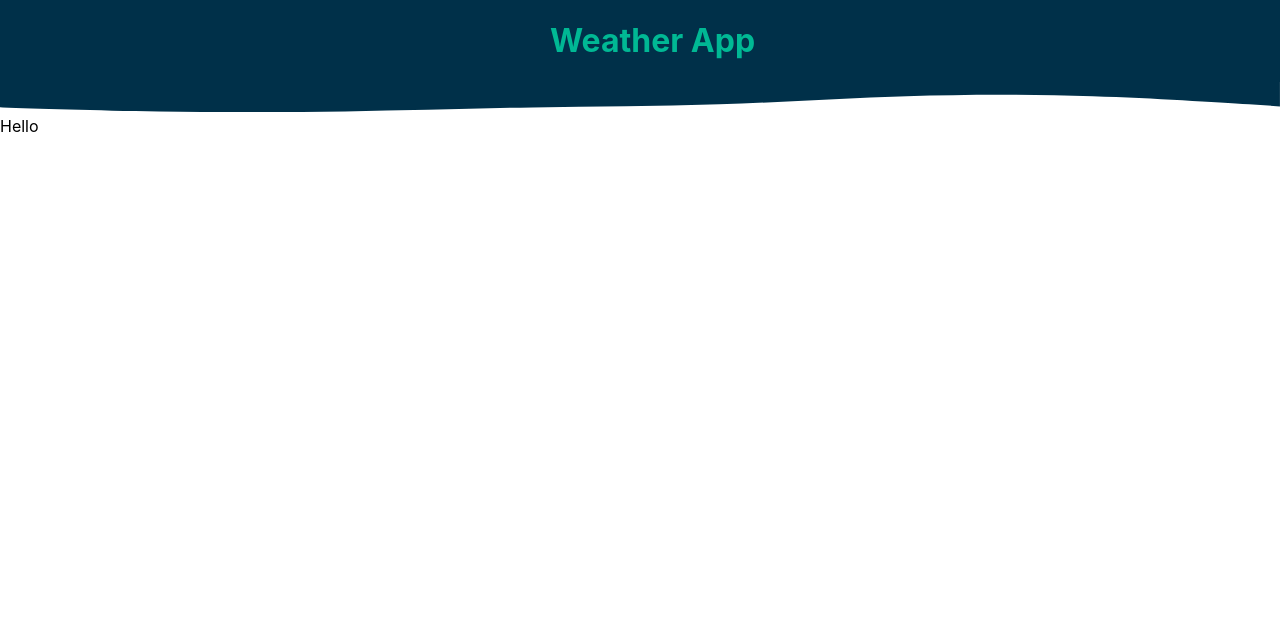
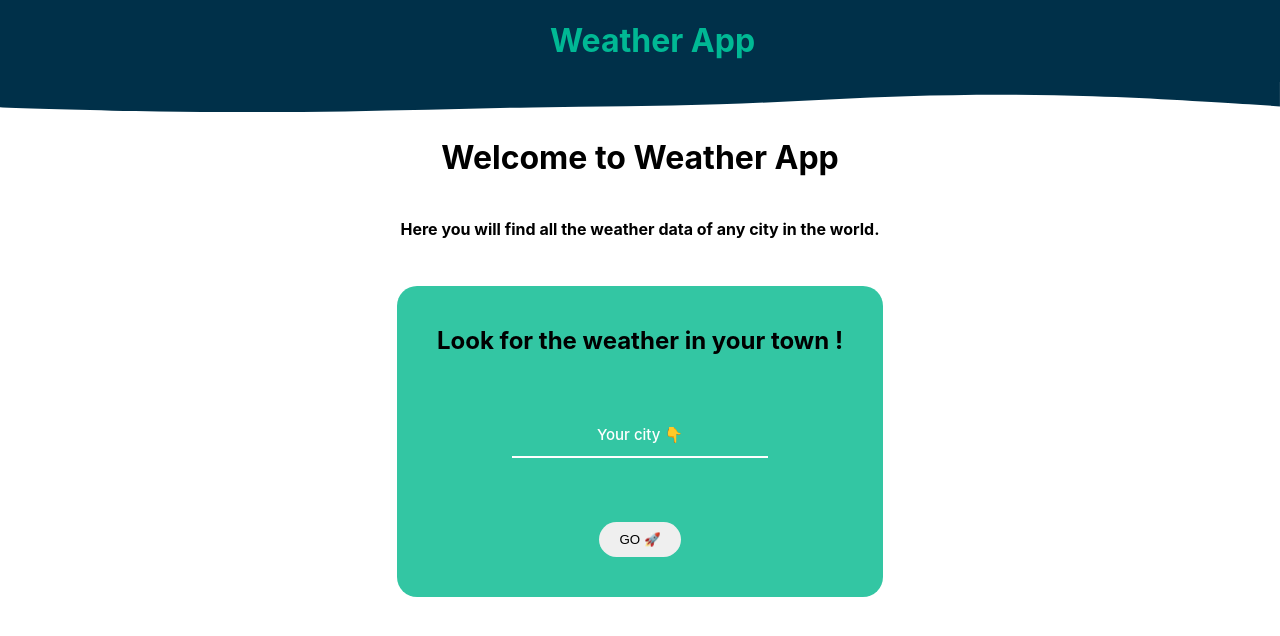
Before and after one commit to ValentinDft/Weather_App, a React (Create React App) app: page / in a window 1280 px wide. Shown: the top 636 px of the page. Built offline with nearby package versions, Linux system fonts and the light colour scheme.

Commit message:
Ajout du front pour le formulaire

```diff
--- /dev/null
+++ b/src/Components/Form.js
@@ -0,0 +1,102 @@
+import React from 'react'
+import styled from 'styled-components'
+
+export default function Form() {
+    return (
+        <FormCity>
+
+            <h2 style={{textAlign: "center", margin: "0px 10px 50px 10px"}}>Look for the weather in your town !</h2>
+            <FormGroupField>
+                <InputCity type="text" name="city" placeholder="Enter your city..."/>
+                <FormLabel for="city">Your city 👇</FormLabel>
+            </FormGroupField>
+            <ButtonForm>GO 🚀</ButtonForm>
+
+        </FormCity>
+    )
+}
+
+const FormCity = styled.form`
+    display: flex;
+    flex-direction: column;
+    align-items: center;
+    background-color: rgba(0, 184, 141, 0.8);
+    padding: 40px 30px;
+    border-radius: 20px;
+    margin-top: 2%;
+    @media (max-width: 460px) {
+        margin: 0px 20px;
+    }
+`;
+
+const FormGroupField = styled.form`
+    position: relative;
+    display: flex;
+    justify-content: center;
+    padding: 10px 0 0;
+    /* margin-top: 10px; */
+    width: 60%;
+    margin-bottom: 15%;
+`;
+
+const FormLabel = styled.label`
+    position: absolute;
+    top: 0;
+    display: block;
+    transition: 0.2s;
+    font-size: 1rem;
+    color: white;
+    width: max-content;
+`;
+
+const InputCity = styled.input`
+    font-family: inherit;
+    width: 150%;
+    border: 0;
+    border-bottom: 2px solid white;
+    outline: 0;
+    font-size: 1.1rem;
+    color: #003049;
+    padding: 10px 0;
+    background: transparent !important;
+    transition: border-color 0.2s;
+    &::placeholder{
+        color: transparent;
+    }
+    &:placeholder-shown ~ ${FormLabel} {
+        font-size: 15px;
+        font-weight: 500;
+        cursor: text;
+        top: 20px;
+    }
+    &:focus {
+        padding-bottom: 6px;
+        font-weight: 700;
+        border-width: 4px;
+        border-image: linear-gradient(to right, #00B88D, #003049);
+        border-image-slice: 1;
+    }
+    &:focus ~ ${FormLabel} {
+        position: absolute;
+        top: 0;
+        display: block;
+        transition: 0.2s;
+        font-size: 1rem;
+        color: black;
+        font-weight: 700;
+    }
+`;
+
+const ButtonForm = styled.button`
+    padding: 10px 20px;
+    border-radius: 20px;
+    outline: none;
+    border: none;
+    cursor: pointer;
+    transition: all .5s ease;
+    &:hover{
+        transform: scale(1.1);
+        background-color: #003049;
+        color: white;
+    }
+`;
--- a/src/Components/Home.js
+++ b/src/Components/Home.js
@@ -1,9 +1,22 @@
 import React from 'react'
+import styled from 'styled-components';
+
+import Form from './Form';
 
 export default function Home() {
     return (
-        <div>
-            Hello
-        </div>
+        <ContainerHome>
+            <h1>Welcome to Weather App</h1>
+            <h4>Here you will find all the weather data of any city in the world.</h4>
+
+            <Form/>
+        </ContainerHome>
     )
 }
+
+const ContainerHome = styled.div`
+    display: flex;
+    flex-direction: column;
+    align-items: center;
+    text-align: center;
+`;
```
